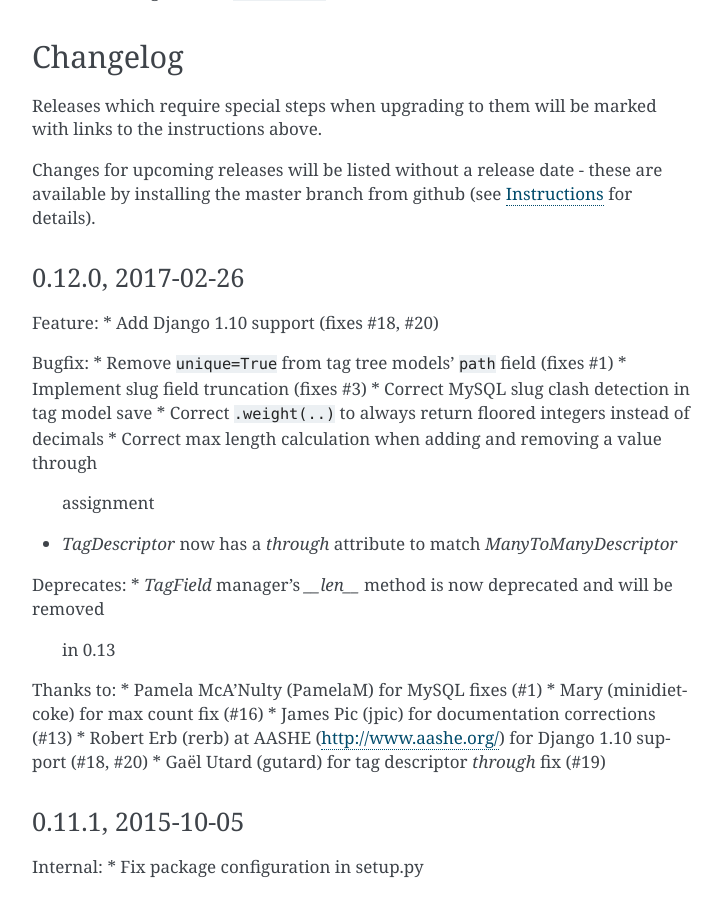
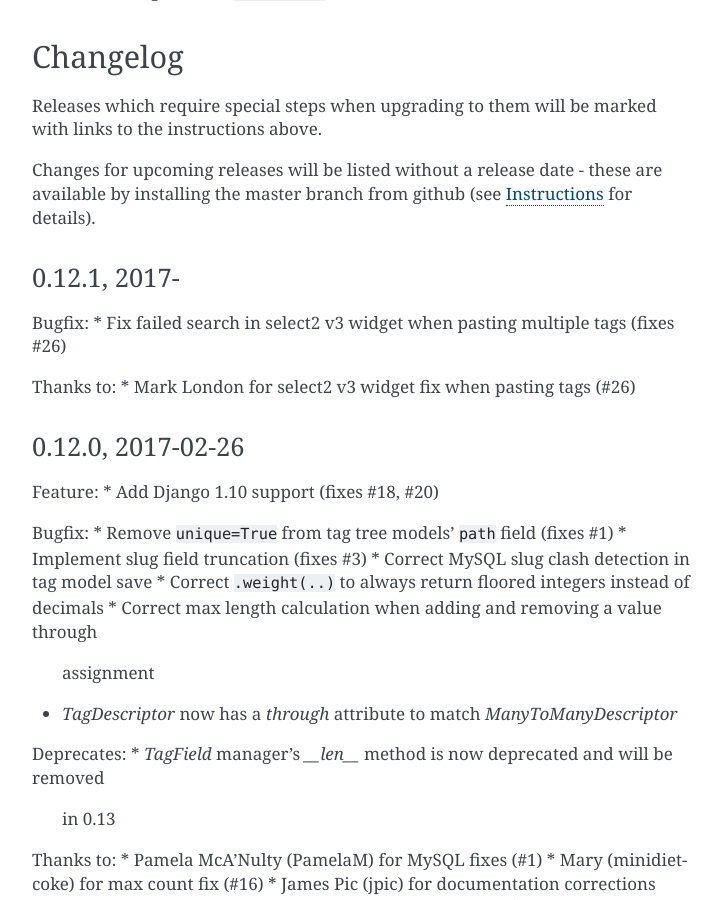
Before and after one commit to radiac/django-tagulous, a Sphinx documentation site: the page built from docs/upgrading.rst, in a window 1280 px wide and 900 px high, scrolled down 3714 px. Shown: the whole window, without its empty margins (388-1110 px from the left). Built offline with Sphinx 7.4.7, drawn with Linux system fonts in a browser that asks for light colours.

Commit message:
Fix failed search in select2 v3 widget

```diff
--- a/docs/upgrading.rst
+++ b/docs/upgrading.rst
@@ -200,6 +200,16 @@
 :ref:`installation_instructions` for details).
 
 
+0.12.1, 2017-
+------------------
+
+Bugfix:
+* Fix failed search in select2 v3 widget when pasting multiple tags (fixes #26)
+
+Thanks to:
+* Mark London for select2 v3 widget fix when pasting tags (#26)
+
+
 0.12.0, 2017-02-26
 ------------------
 
--- a/tagulous/__init__.py
+++ b/tagulous/__init__.py
@@ -14,4 +14,5 @@
     "Robert Erb (rerb) at AASHE",
     "Mary (minidietcoke)",
     "Gaël Utard (gutard)",
+    "Mark London",
 ]
--- a/tagulous/static/tagulous/adaptor/select2-3.js
+++ b/tagulous/static/tagulous/adaptor/select2-3.js
@@ -80,8 +80,10 @@
             return input;
         }
 
-        if (lastRaw === null) {
-            // Last tag wasn't completed
+        // Check for incomplete partial tag
+        // If more than one tag then raw was pasted - assume all complete
+        if (lastRaw === null && tags.length < 2) {
+            // Last tag wasn't completed - return it to input
             tags.pop();
             raws.pop();
             lastRaw = raws.slice(-1)[0];
```
